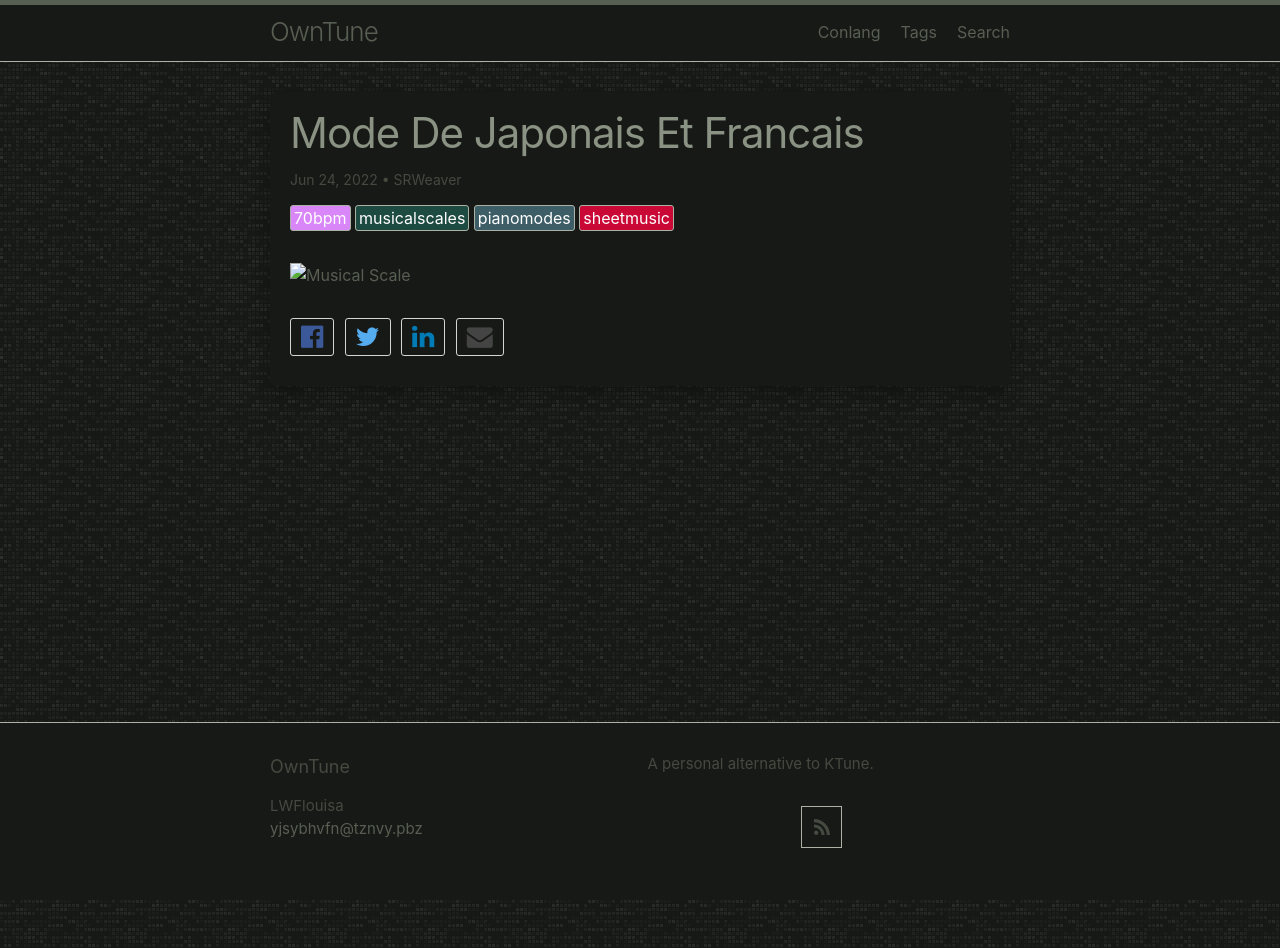
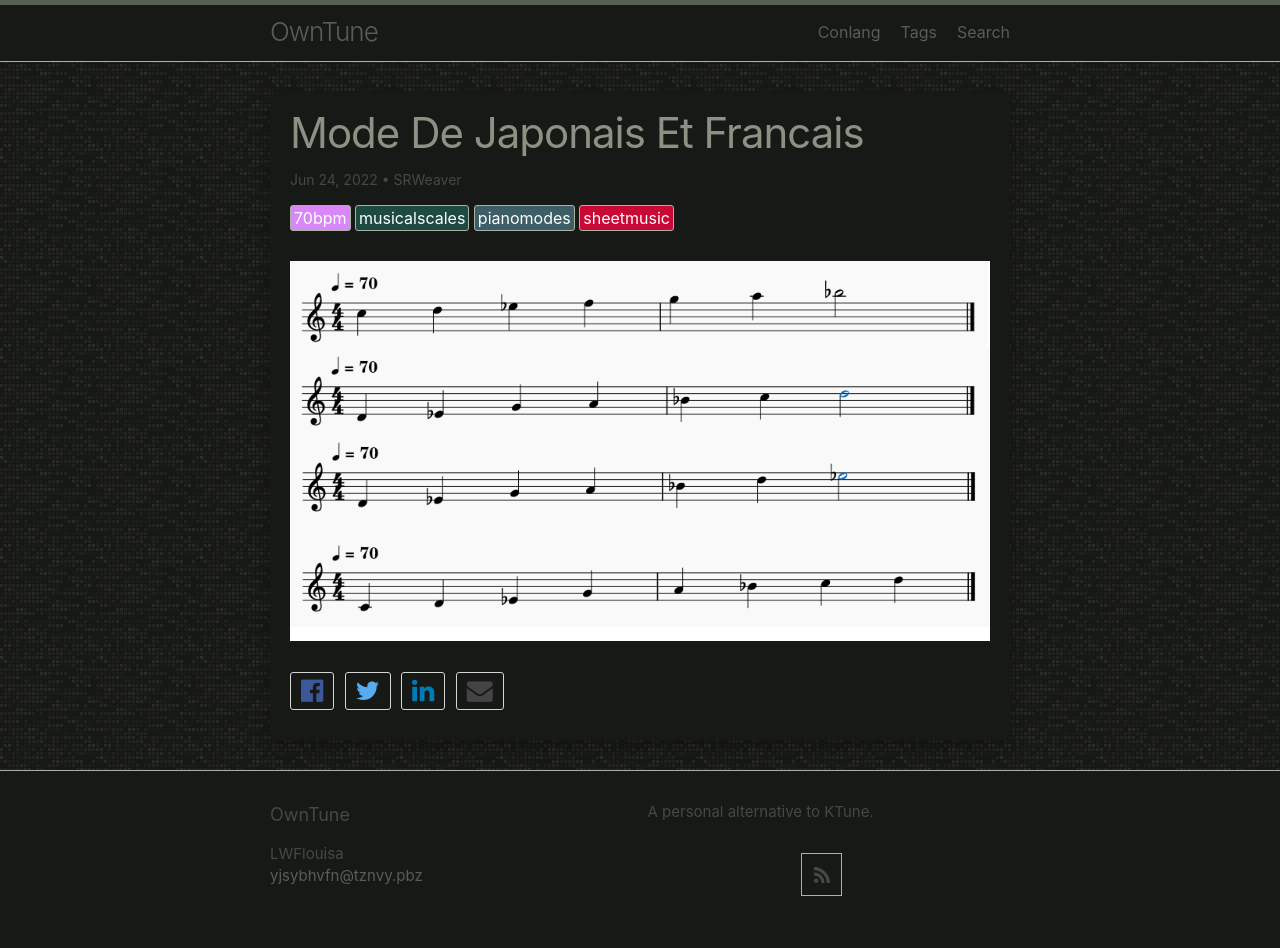
Before and after one commit to LWFlouisa/OwnTune, a Jekyll site: the page built from _posts/2022-06-24-musicalscales.md, in a window 1280 px wide. Built offline with Jekyll 4.4.1, drawn with Linux system fonts in a browser that asks for light colours; our own code applies the rules of GitHub Pages for plain Markdown files.

Commit message:
Update 2022-06-24-musicalscales.md

```diff
--- a/_posts/2022-06-24-musicalscales.md
+++ b/_posts/2022-06-24-musicalscales.md
@@ -3,4 +3,4 @@ title: "Mode De Japonais Et Francais"
 author: SRWeaver
 tags: musicalscales pianomodes sheetmusic 70bpm
 ---
-![Musical Scale]()
+![Musical Scale](https://github.com/LWFlouisa/OwnTune/blob/main/images/musical_scale_chart.png?raw=true)
```
